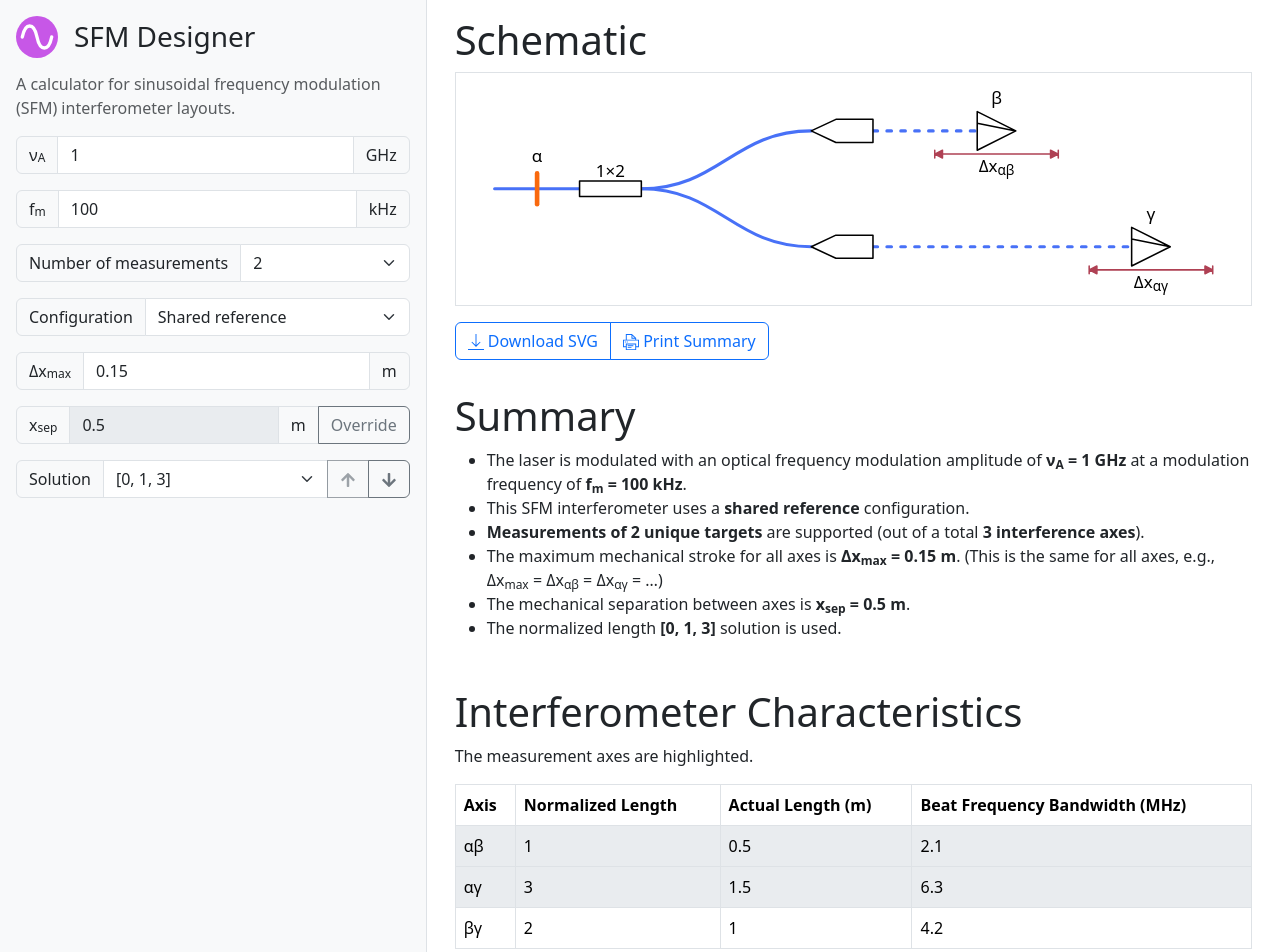
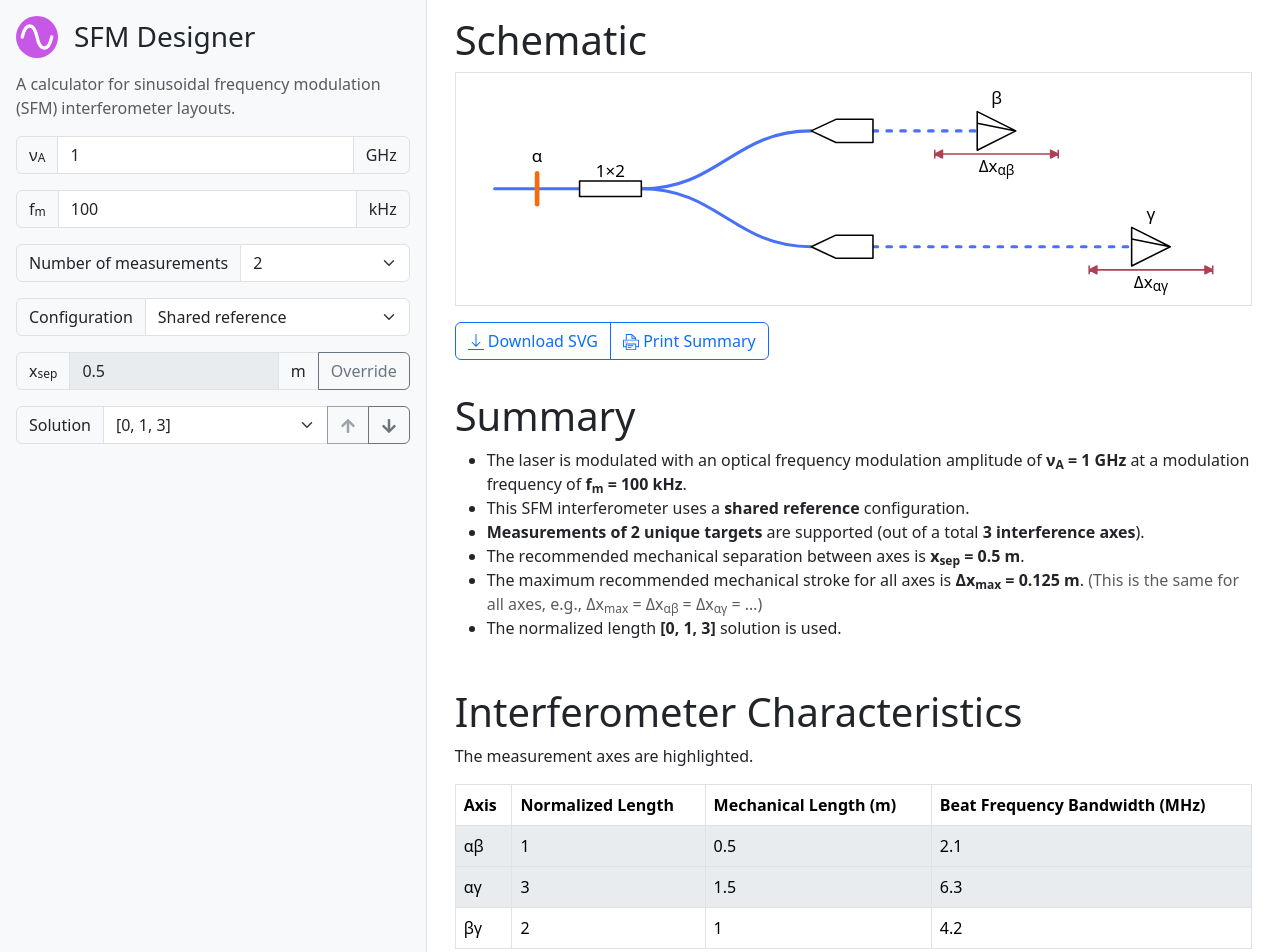
Before and after one commit to blueskyspectroscopy/sfm-designer, a React (Vite) app: page / in a window 1280 px wide. Shown: the top 952 px of the page. Built offline with nearby package versions, Linux system fonts and the light colour scheme.

Commit message:
remove: max stroke parameter

```diff
--- a/src/App.jsx
+++ b/src/App.jsx
@@ -19,7 +19,6 @@ export default function App() {
   const [fM, setFM] = useState(1e5); // Hz.
   const [numMeasurements, setNumMeasurements] = useState(2);
   const [configuration, setConfiguration] = useState(Configuration.SHARED_REFERENCE);
-  const [maxStroke, setMaxStroke] = useState(0.15); // m.
   const [minSeparation, setMinSeparation] = useState(0.5); // m.
   const [solution, setSolution] = useState(0);
   const [numReflections, setNumReflections] = useState(computeNumReflections({
@@ -30,7 +29,6 @@ export default function App() {
     fM, setFM,
     numMeasurements, setNumMeasurements,
     configuration, setConfiguration,
-    maxStroke, setMaxStroke,
     minSeparation, setMinSeparation,
     solution, setSolution,
     numReflections, setNumReflections,
--- a/src/components/Sidebar.jsx
+++ b/src/components/Sidebar.jsx
@@ -25,7 +25,6 @@ export default function Sidebar() {
     fM, setFM,
     numMeasurements, setNumMeasurements,
     configuration, setConfiguration,
-    maxStroke, setMaxStroke,
     minSeparation, setMinSeparation,
     solution, setSolution,
     numReflections, setNumReflections,
@@ -44,7 +43,7 @@ export default function Sidebar() {
     const minSep = MathUtils.roundTo(0.5 * minSepOpd, 2);
     setAutomaticMinSeparation(minSep);
     if (!automaticMinSeparationOverride) {
-      setMinSeparation(minSep);
+      setMinSeparation(automaticMinSeparation);
     }
   };
 
@@ -69,7 +68,6 @@ export default function Sidebar() {
     }));
     setSolution(0);
   }
-  const handleMaxStroke = (e) => setMaxStroke(e.target.value);
   const handleMinSeparation = (e) => {
     if (e.type == 'automaticvalue') {
       setMinSeparation(e.detail.value);
@@ -122,13 +120,8 @@ export default function Sidebar() {
         ]}
         aria-label="The interferometer configuration style"
         />
-      <Entry
-        type="number" min={0} max={10} step={0.01}
-        prefix={<>&Delta;x<sub>max</sub></>} suffix="m"
-        value={maxStroke} onChange={handleMaxStroke}
-        aria-label="Maximum mechanical stroke to be measured"
-        />
-      {/* TODO: deselecting override always sets this to 0 */}
+      {/* TODO: deselecting override always sets this to 0. */}
+      {/* TODO: the first change of nuA after reloading a page always sets this to 0. */}
       <Entry
         type="number" min={0} max={10} step={0.01}
         prefix={<>x<sub>sep</sub></>} suffix="m"
--- a/src/routes/Main.jsx
+++ b/src/routes/Main.jsx
@@ -31,7 +31,6 @@ export default function Main() {
     fM,
     numMeasurements,
     configuration,
-    maxStroke,
     minSeparation,
     solution,
     numReflections,
@@ -399,16 +398,19 @@ export default function Main() {
               {' '}
               (out of a total <strong>{axisNames.length} interference axes</strong>).
             </li>
+            <li>The recommended mechanical separation between axes is <strong>x<sub>sep</sub> = {minSeparation} m</strong>.</li>
             <li>
-              The maximum mechanical stroke for all axes is <strong>&Delta;x<sub>max</sub> = {maxStroke} m</strong>.
+              The maximum recommended mechanical stroke for all axes is <strong>&Delta;x<sub>max</sub> = {MathUtils.roundTo(minSeparation / 4, 3)} m</strong>.
               {' '}
-              (This is the same for all axes, e.g., &Delta;x<sub>max</sub> = &Delta;x<sub>&alpha;&beta;</sub> = &Delta;x<sub>&alpha;&gamma;</sub> = &hellip;)
+              <span className="text-muted">
+                (This is the same for all axes, e.g., &Delta;x<sub>max</sub> = &Delta;x<sub>&alpha;&beta;</sub> = &Delta;x<sub>&alpha;&gamma;</sub> = &hellip;)
+              </span>
             </li>
-            <li>The mechanical separation between axes is <strong>x<sub>sep</sub> = {minSeparation} m</strong>.</li>
             <li>The normalized length <strong>{SOLUTIONS[numReflections][solution].name}</strong> solution is used.</li>
           </ul>
         </Col>
       </Row>
+      {/* TODO: Add warnings for bad constraints. This is just based on the minSeparation. */}
       <Row className="pt-3">
         <Col>
           <h1>Interferometer Characteristics</h1>
@@ -418,7 +420,7 @@ export default function Main() {
               <tr>
                 <th>Axis</th>
                 <th>Normalized Length</th>
-                <th>Actual Length (m)</th>
+                <th>Mechanical Length (m)</th>
                 <th>Beat Frequency Bandwidth (MHz)</th>
               </tr>
             </thead>
```
